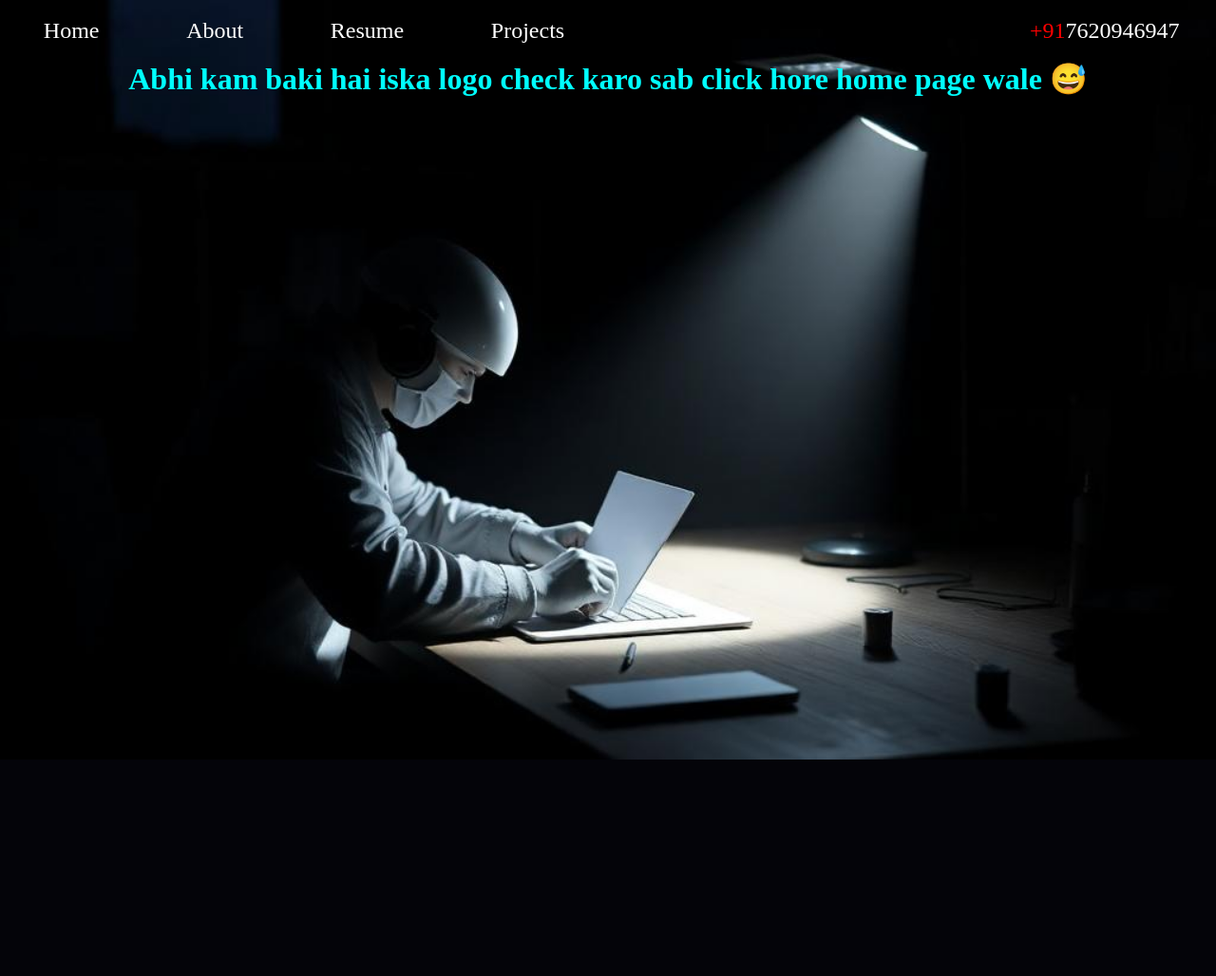
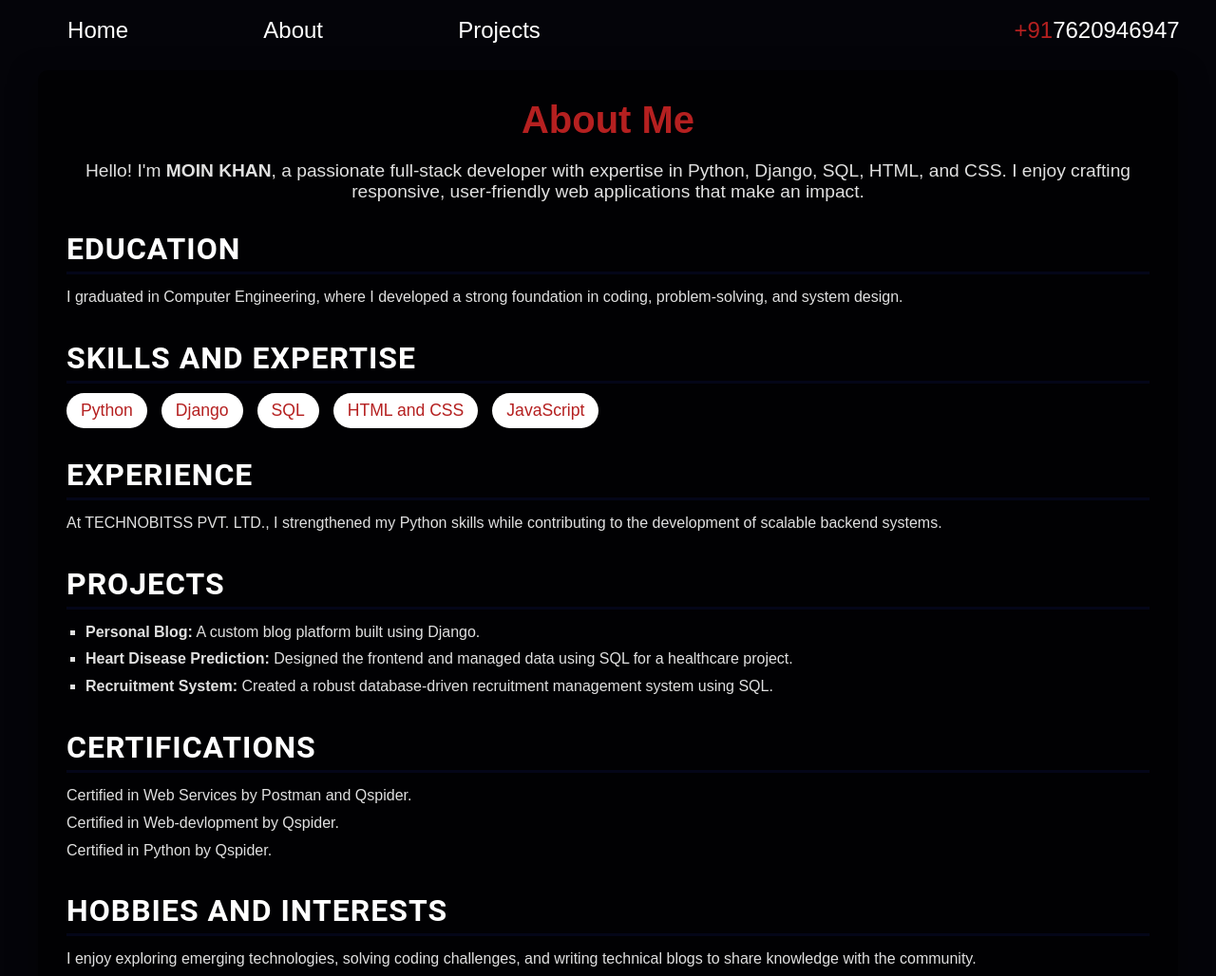
Before and after one commit to moin070/portfolio, a plain HTML site: page about.html in a window 1280 px wide. Shown: the top 1028 px of the page at 95% size. Before the commit the page ends 800 px from the top, so only its background shows below. Drawn offline with Linux system fonts and the light colour scheme.

Commit message:
about done

```diff
--- a/about.css
+++ b/about.css
@@ -1,21 +1,20 @@
-
+/* General Reset */
 *{
     padding: 0%;
     margin: 0%;
     box-sizing: border-box;
-    font-family: 'Times New Roman', Times, serif;
+    font-family: 'Arial', sans-serif;
 }
 
 body{
     padding: 0%;
     margin: 0%;
-    background-color: #040409;
-    background-image: url('imgs/bg_img2.jpg');
     background-size: cover;
     background-repeat: no-repeat;
     background-position: center;
     width: 100vw;
     height: 100vh;
+    background-color: #040409;
 }
 
 .header_main{
@@ -24,6 +23,7 @@ body{
     display: flex;
     justify-content: space-between;
     flex-wrap: wrap;
+    /* border: 2px solid white; */
     }
     .header_main_sec1{
         height: 8vh;
@@ -69,9 +69,93 @@ body{
         font-size:3vh;
     }
     .header_main_sec2 p:first-child{
-        color: red;
+        color: #b52020;
     }
     .header_main_sec2 p:last-child:hover{
         color: #0518af;
         font-size: 2rem;
     }
+
+/* About Section Styling */
+.about-section {
+    max-width: 1200px;
+    margin: 10px auto;
+    background-color: rgba(0, 0, 0, 0.7);
+    border-radius: 10px;
+    padding: 30px;
+    box-shadow: 0 10px 30px rgba(0, 0, 0, 0.5);
+}
+
+.about-container h1 {
+    text-align: center;
+    font-size: 2.5rem;
+    color: #b52020;
+    margin-bottom: 20px;
+    font-family: 'Arial', sans-serif;
+}
+
+.about-container .intro {
+    text-align: center;
+    font-size: 1.2rem;
+    margin-bottom: 30px;
+    font-weight: 300;
+    color: #e0e0e0;
+}
+
+.content .section {
+    margin-bottom: 30px;
+}
+
+.content .section h2 {
+    font-size: 2rem;
+    color: #ffffff;
+    text-transform: uppercase;
+    margin-bottom: 10px;
+    border-bottom: 3px solid #040618;
+    padding-bottom: 5px;
+    letter-spacing: 1px;
+    font-family: 'Roboto', sans-serif;
+}
+
+.content .section p, .content .section ul {
+    font-size: 1rem;
+    color: #e0e0e0;
+    line-height: 1.8;
+}
+
+.content .section ul {
+    list-style-type: square;
+    margin-left: 20px;
+}
+
+/* Skills Section */
+.skills {
+    display: flex;
+    flex-wrap: wrap;
+    gap: 15px;
+    margin-top: 10px;
+}
+
+.skills span {
+    background-color: #ffffff;
+    color:#b52020 ;
+    padding: 8px 15px;
+    border-radius: 25px;
+    font-size: 1.1rem;
+    transition: background 0.3s;
+}
+
+.skills span:hover {
+    background-color: #040409;
+    cursor: pointer;
+}
+
+/* Hover Effect on Projects List */
+.content .section ul li {
+    transition: all 0.3s ease;
+}
+
+.content .section ul li:hover {
+    transform: translateX(10px);
+    color: #b52020;
+}
--- a/about.html
+++ b/about.html
@@ -3,7 +3,7 @@
 <head>
     <meta charset="UTF-8">
     <meta name="viewport" content="width=device-width, initial-scale=1.0">
-    <title>About</title>
+    <title>About Me</title>
     <link rel="stylesheet" href="about.css">
 </head>
 <body>
@@ -13,7 +13,6 @@
                 <div class="header_main_sec1_div">
                     <a href="index.html">Home</a>
                     <a href="about.html">About</a>
-                    <a href="resume.html">Resume</a>
                     <a href="project.html">Projects</a>
                 </div>
             </section>
@@ -23,6 +22,61 @@
             </section>
         </section>
     </header>
-    <center><h1 style="color: aqua;">Abhi kam baki hai iska logo check karo sab click hore home page wale 😅</h1></center>
+
+    <section class="about-section">
+        <div class="about-container">
+            <h1>About Me</h1>
+            <p class="intro">Hello! I'm <strong>MOIN KHAN</strong>, a passionate full-stack developer with expertise in Python, Django, SQL, HTML, and CSS. I enjoy crafting responsive, user-friendly web applications that make an impact.</p>
+
+            <div class="content">
+                <div class="section">
+                    <h2>Education</h2>
+                    <p>I graduated in Computer Engineering, where I developed a strong foundation in coding, problem-solving, and system design.</p>
+                </div>
+
+                <div class="section">
+                    <h2>Skills and Expertise</h2>
+                    <div class="skills">
+                        <span>Python</span>
+                        <span>Django</span>
+                        <span>SQL</span>
+                        <span>HTML and CSS</span>
+                        <span>JavaScript</span>
+                    </div>
+                </div>
+
+                <div class="section">
+                    <h2>Experience</h2>
+                    <p>At TECHNOBITSS PVT. LTD., I strengthened my Python skills while contributing to the development of scalable backend systems.</p>
+                </div>
+
+                <div class="section">
+                    <h2>Projects</h2>
+                    <ul>
+                        <li><strong>Personal Blog:</strong> A custom blog platform built using Django.</li>
+                        <li><strong>Heart Disease Prediction:</strong> Designed the frontend and managed data using SQL for a healthcare project.</li>
+                        <li><strong>Recruitment System:</strong> Created a robust database-driven recruitment management system using SQL.</li>
+                    </ul>
+                </div>
+
+                <div class="section">
+                    <h2>Certifications</h2>
+                    <p>Certified in Web Services by Postman and Qspider.</p>
+                    <p>Certified in Web-devlopment by Qspider.</p>
+                    <p>Certified in Python by Qspider.</p>
+                </div>
+
+                <div class="section">
+                    <h2>Hobbies and Interests</h2>
+                    <p>I enjoy exploring emerging technologies, solving coding challenges, and writing technical blogs to share knowledge with the community.</p>
+                </div>
+
+                <div class="section">
+                    <h2>Goals</h2>
+                    <p>My goal is to specialize in full-stack development and contribute to projects that push the boundaries of web technologies.</p>
+                </div>
+            </div>
+        </div>
+    </section>
 </body>
 </html>
--- a/project.css
+++ b/project.css
@@ -1,21 +1,19 @@
-
 *{
     padding: 0%;
     margin: 0%;
     box-sizing: border-box;
-    font-family: 'Times New Roman', Times, serif;
+    font-family: 'Arial', sans-serif;
 }
 
 body{
     padding: 0%;
     margin: 0%;
-    background-color: #040409;
-    background-image: url('imgs/bg_img2.jpg');
     background-size: cover;
     background-repeat: no-repeat;
     background-position: center;
     width: 100vw;
     height: 100vh;
+    background-color: #040409;
 }
 
 .header_main{
@@ -24,6 +22,7 @@ body{
     display: flex;
     justify-content: space-between;
     flex-wrap: wrap;
+    /* border: 2px solid white; */
     }
     .header_main_sec1{
         height: 8vh;
@@ -69,7 +68,7 @@ body{
         font-size:3vh;
     }
     .header_main_sec2 p:first-child{
-        color: red;
+        color: #b52020;
     }
     .header_main_sec2 p:last-child:hover{
         color: #0518af;
--- a/resume.css
+++ /dev/null
@@ -1,77 +0,0 @@
-
-*{
-    padding: 0%;
-    margin: 0%;
-    box-sizing: border-box;
-    font-family: 'Times New Roman', Times, serif;
-}
-
-body{
-    padding: 0%;
-    margin: 0%;
-    background-color: #040409;
-    background-image: url('imgs/bg_img2.jpg');
-    background-size: cover;
-    background-repeat: no-repeat;
-    background-position: center;
-    width: 100vw;
-    height: 100vh;
-}
-
-.header_main{
-    height: 8vh;
-    width: 100%;
-    display: flex;
-    justify-content: space-between;
-    flex-wrap: wrap;
-    }
-    .header_main_sec1{
-        height: 8vh;
-        width: 50%;
-        display: flex;
-        flex-wrap: wrap;
-        justify-content: center;
-        align-items: center;
-
-    }
-    .header_main_sec1_div{
-        height: 8vh;
-        width: 50vw;
-        display: flex;
-        flex-wrap: wrap;
-        justify-content:space-around;
-        align-items: center;
-        font-size:3vh;
-    }
-    .header_main_sec1_div>a{
-        text-decoration: none;
-        color:  #ffffff;
-
-    }
-
-    a:hover {
-        color:#0518af;
-        font-size: 2rem;
-    }
-
-    .header_main_sec2{
-        height: 8vh;
-        width: 50vw;
-        /* margin-right: 3%; */
-        padding-right: 3%;
-        display: flex;
-        justify-content: end;
-        align-items: center;
-        flex-wrap: wrap;
-    }
-    .header_main_sec2>p{
-        color: #ffffff;
-        font-size:3vh;
-    }
-    .header_main_sec2 p:first-child{
-        color: red;
-    }
-    .header_main_sec2 p:last-child:hover{
-        color: #0518af;
-        font-size: 2rem;
-    }
```
Also changed, not shown: index.html (+4 -3 lines), project.html (+0 -1 lines), resume.html (deleted, +0 -28 lines).
